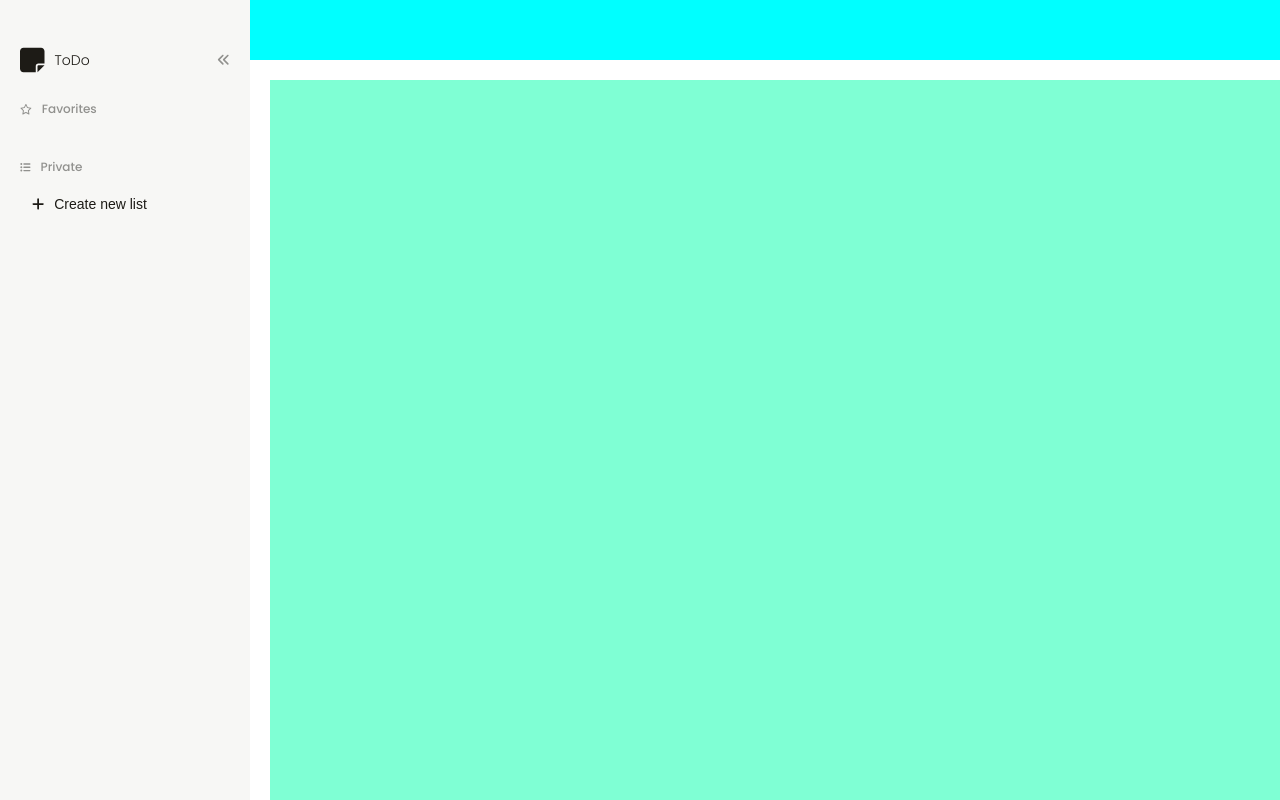
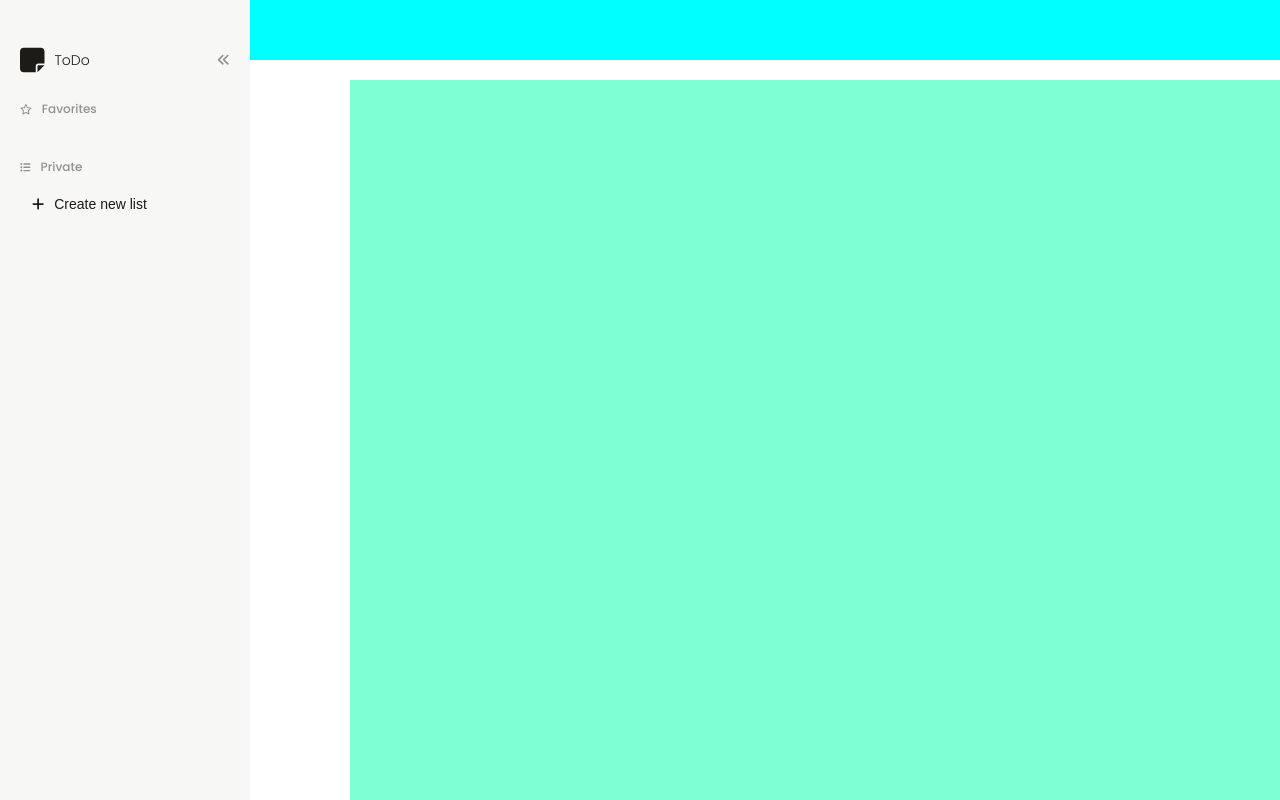
Before and after one commit to FemputerTech/TaskManager, a React (Create React App) app: page / in a window 1280 px wide. Built offline with nearby package versions, Linux system fonts and the light colour scheme.

Commit message:
changed margin left in main

```diff
--- a/src/App.css
+++ b/src/App.css
@@ -53,7 +53,7 @@ header {
 
 main {
   background-color: aquamarine;
-  margin-left: 20px;
+  margin-left: 100px;
   grid-column: 2;
   grid-row: 2;
 }
```
